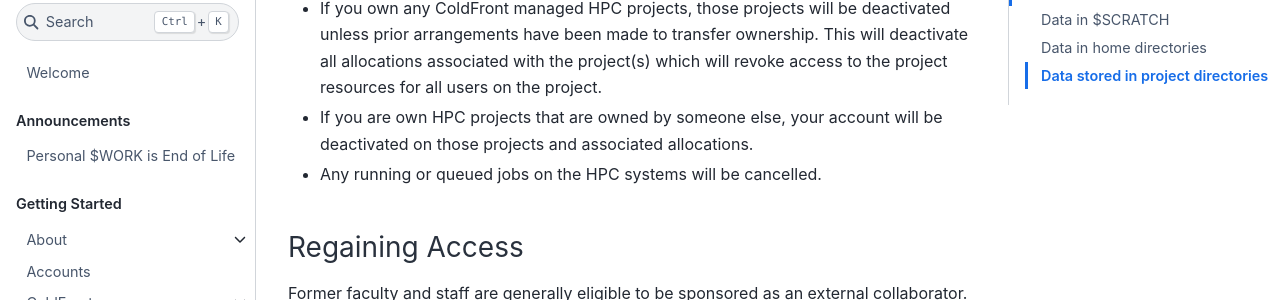
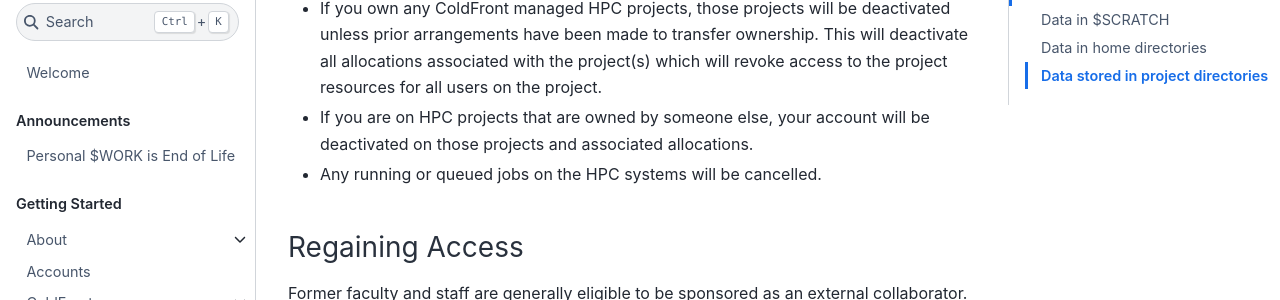
Before and after one commit to SouthernMethodistUniversity/hpc_docs, a Jupyter Book: the page built from docs/policies/offboarding.md, in a window 1280 px wide and 900 px high, scrolled down 900 px. Shown: the part 153-453 px from the top of the window. Built offline with Jupyter Book 1.0.4 settings and Sphinx 7.4.7 and the Sphinx Book theme 1.1.4, drawn with Linux system fonts in a browser that asks for light colours.

Commit message:
fix spelling

```diff
--- a/docs/policies/offboarding.md
+++ b/docs/policies/offboarding.md
@@ -40,7 +40,7 @@ The following assume that all eligibility has been lost.
   transfer ownership. This will deactivate all allocations associated
   with the project(s) which will revoke access to the project resources
   for all users on the project.
-- If you are own HPC projects that are owned by someone else,
+- If you are on HPC projects that are owned by someone else,
   your account will be deactivated on those projects and associated allocations.
 - Any running or queued jobs on the HPC systems will be cancelled.
 
```
